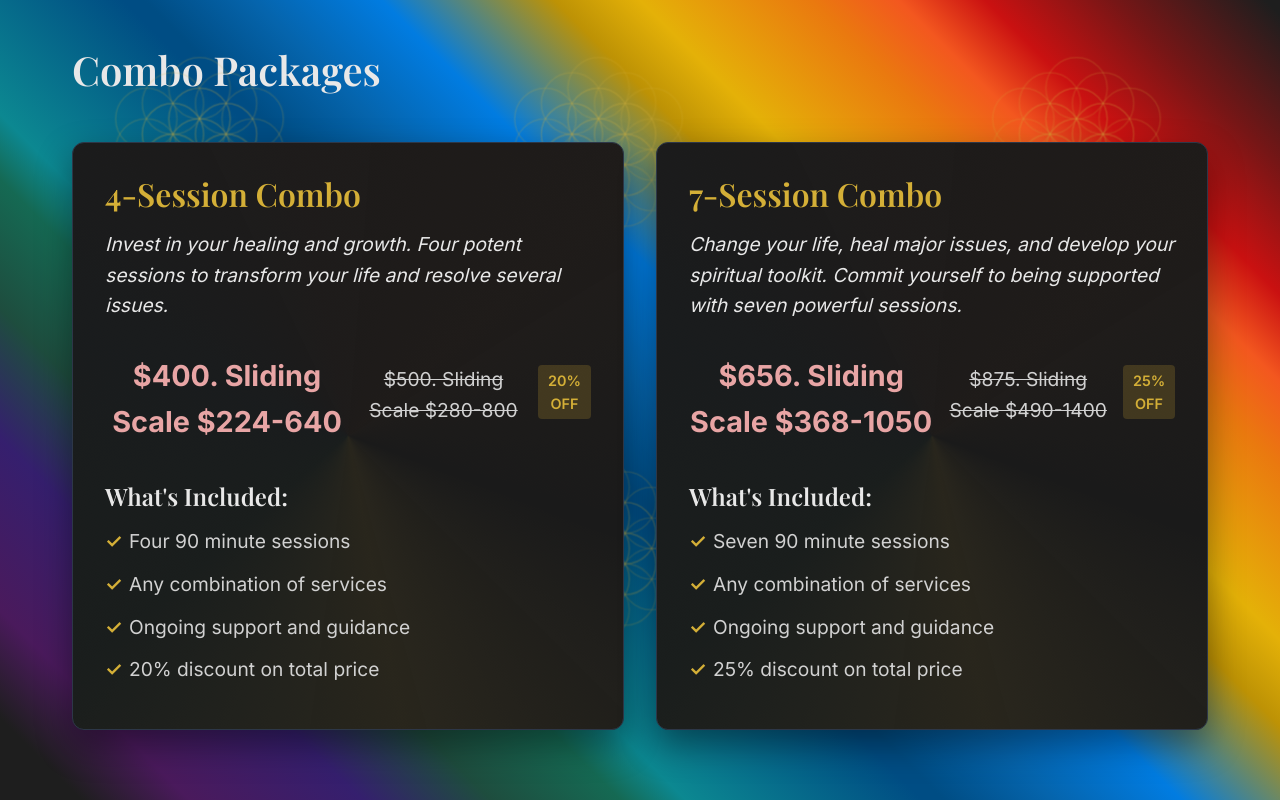
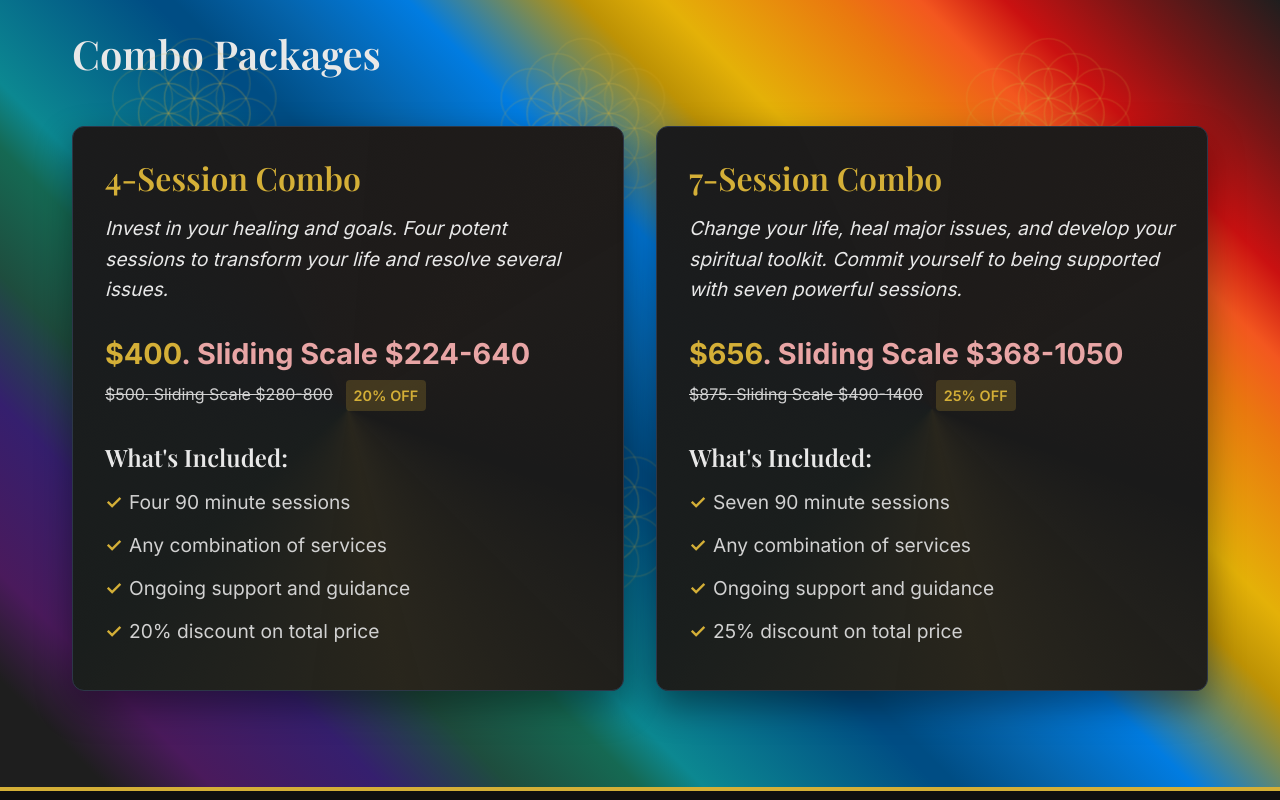
Before and after one commit to naturalCode4/kalyanamitta-website, a React (Create React App) app: page /rates in a window 1280 px wide. Shown: the part 1400-2200 px from the top of the page. Built offline with nearby package versions, Linux system fonts and the light colour scheme; the HTML template or start-up script is replaced by a standard one.

Commit message:
combo packages and open reciprocity pricing section

```diff
--- a/src/pages/Rates.css
+++ b/src/pages/Rates.css
@@ -236,7 +236,7 @@
 
 .single-price,
 .package-price {
-  text-align: center;
+  /* text-align: center; */
   flex: 1;
 }
 
@@ -457,34 +457,36 @@
 .package-price {
   display: flex;
   align-items: baseline;
-  gap: 0.5rem;
+  gap: .5rem;
   margin-bottom: 1rem;
+  flex-wrap: wrap;
+  display: flex;
+  flex-direction: column; /* Stack current price on top of old price */
+  align-items: flex-start;
 }
 
 .package-price .price {
   font-size: 1.8rem;
   font-weight: 700;
   color: #e8a5a5;
+  /* white-space: nowrap; */
 }
 
 .package-price .duration {
   color: #b8b8b8;
   font-size: 0.9rem;
+  margin: 0;
+  font-style: italic;
 }
 
 .package-price .original-price {
   color: #d1d1d1;
-  font-size: 1.2rem;
-  margin-left: 0.5rem;
-  text-decoration: line-through;
-}
-
-.package-price .original-price {
-  color: #d1d1d1;
-  font-size: 1.2rem;
-  margin-bottom: 1.5rem;
+  white-space: nowrap;
+  font-size: 1rem;
+  margin-bottom: .8rem;
   line-height: 1.6;
   text-decoration: line-through;
+  margin: 0;
 }
 
 .package-price .discount {
@@ -494,14 +496,29 @@
   background: rgba(212, 175, 55, 0.2);
   padding: 0.25rem 0.5rem;
   border-radius: 4px;
-  margin-left: 0.5rem;
+  margin-left: 0;
+  white-space: nowrap;
 }
 
-.package-duration {
-  color: #b8b8b8;
-  font-size: 0.9rem;
-  margin: 0;
-  font-style: italic;
+.current-price-container {
+  font-size: 1.8rem;
+  font-weight: 700;
+  line-height: 1.2;
+}
+
+.price-gold {
+  color: #d4af37; /* Gold */
+}
+
+.price-pink {
+  color: #e8a5a5; /* Pink */
+}
+
+.old-price-container {
+  display: flex;
+  align-items: center;
+  gap: 0.8rem;
+  flex-wrap: wrap;
 }
 
 .package-features {
@@ -779,10 +796,10 @@
 }
 
 .flexible-pricing {
-  margin-top: 2rem;
+  margin-top: 1rem;
   margin-bottom: 3rem;
-  padding-left: 5rem;
-  padding-right: 5rem;
+  padding-left: 0rem;
+  padding-right: 0rem;
   display: flex;
   justify-content: center;
 }
@@ -999,6 +1016,46 @@
   .timeline-content h3 {
     font-size: 1.5rem;
   }
+
+  .flexible-pricing {
+    padding-left: 1rem; /* Reduce side padding */
+    padding-right: 1rem;
+    width: 100%;
+  }
+
+  .flexible-content {
+    width: 100%;
+    padding: 1.5rem 1rem; /* Reduce internal padding */
+    box-sizing: border-box; /* Ensure padding doesn't overflow width */
+  }
+
+  /* Adjust Combo Price layout for mobile specifically if needed */
+  .package-price {
+    flex-direction: column; /* Stack prices on mobile if they are long */
+    gap: 0.5rem;
+  }
+
+  .flexible-content h3 {
+    font-size: 2rem;
+    line-height: 1.3;
+    margin-bottom: 0.5rem;
+  }
+
+  .flexible-label {
+    font-size: 1.1rem !important; /* Reduced from 1.4rem */
+    margin-top: 1rem;
+    margin-bottom: 1rem;
+  }
+
+  /* Ensure padding is comfortable */
+  .flexible-content {
+    padding: 2rem 1.5rem;
+  }
+
+  .flexible-content p {
+    font-size: 1rem;
+    line-height: 1.5;
+  }
 }
 
 @media (max-width: 480px) {
--- a/src/pages/Rates.js
+++ b/src/pages/Rates.js
@@ -6,42 +6,12 @@ import CTA from '../components/CTA';
 
 const Rates = () => {
 
-  const pricingTiers = [
-    {
-      name: 'Standard Sliding Scale',
-      description: 'Flexible pricing based on your financial situation',
-      sessions: 'Per hour',
-      price: '$100-200',
-      features: [
-        'All services available',
-        'Personalized healing session',
-        'Initial consultation included',
-        'Integration guidance',
-        'Email support for 48 hours'
-      ],
-      popular: true
-    },
-    {
-      name: 'Dharma & Service Pricing',
-      description: 'Special rates for those deeply committed to spiritual practice and service',
-      sessions: 'Per hour',
-      price: '$50-125',
-      features: [
-        'All services available',
-        'For Dharma practitioners',
-        'For those helping others',
-        'Same quality of care',
-        'Honor-based pricing'
-      ],
-      popular: false
-    }
-  ];
-
   const packages = [
     {
       name: '4-Session Combo',
-      description: "Invest in your healing and growth. Four potent sessions to transform your life and resolve several issues.",
-      price: '$400. Sliding Scale $224-640',
+      description: "Invest in your healing and goals. Four potent sessions to transform your life and resolve several issues.",
+      mainPrice: '$400',
+      slidingScale: '. Sliding Scale $224-640',
       originalPrice: '$500. Sliding Scale $280-800',
       discount: '20% OFF',
       features: [
@@ -54,7 +24,8 @@ const Rates = () => {
     {
       name: '7-Session Combo',
       description: "Change your life, heal major issues, and develop your spiritual toolkit. Commit yourself to being supported with seven powerful sessions.",
-      price: '$656. Sliding Scale $368-1050',
+      mainPrice: '$656',
+      slidingScale: '. Sliding Scale $368-1050',
       originalPrice: '$875. Sliding Scale $490-1400',
       discount: '25% OFF',
       features: [
@@ -144,9 +115,15 @@ const Rates = () => {
                   <h3>{pkg.name}</h3>
                   <p className="package-description">{pkg.description}</p>
                   <div className="package-price">
-                    <span className="price">{pkg.price}</span>
-                    <span className="original-price">{pkg.originalPrice}</span>
-                    <span className="discount">{pkg.discount}</span>
+                    {/* Render split prices */}
+                    <div className="current-price-container">
+                      <span className="price-gold">{pkg.mainPrice}</span>
+                      <span className="price-pink">{pkg.slidingScale}</span>
+                    </div>
+                    <div className="old-price-container">
+                      <span className="original-price">{pkg.originalPrice}</span>
+                      <span className="discount">{pkg.discount}</span>
+                    </div>
                   </div>
                   <p className="package-duration">{pkg.duration}</p>
                 </div>
```
Also changed, not shown: src/To-Do.md (+4 -1 lines).
